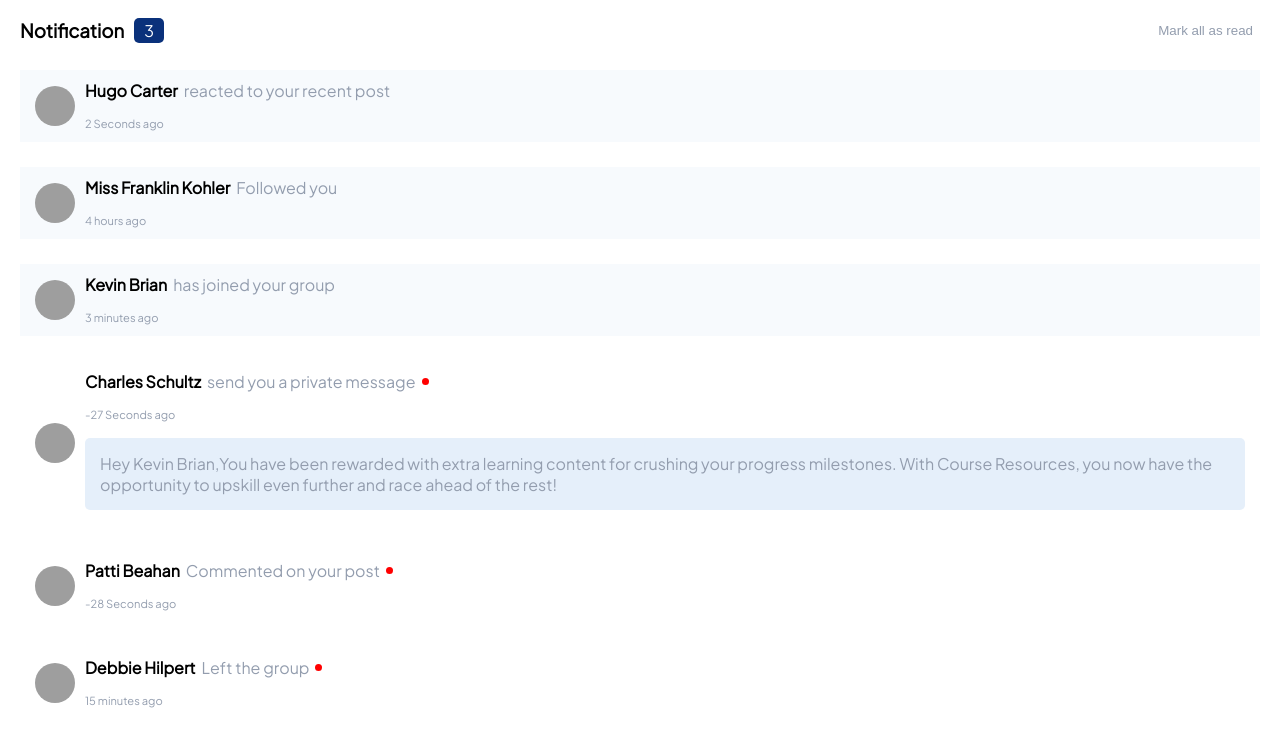
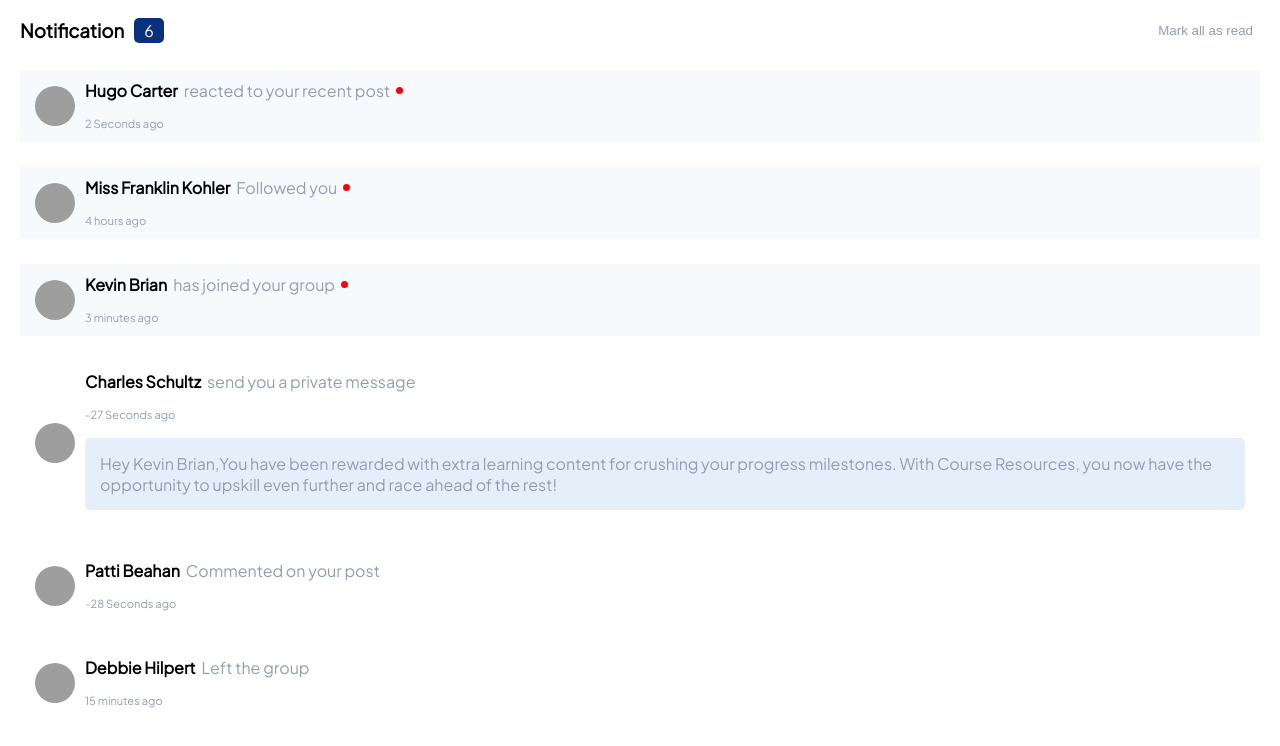
Before and after one commit to realkevinbrian/NotificationApp, a React (Create React App) app: page / in a window 1280 px wide. Shown: the top 746 px of the page. Built offline with nearby package versions, Linux system fonts and the light colour scheme; grey boxes are pictures that could not be loaded.

Commit message:
Added useEffect Hook && Added Display Notification Length

```diff
--- a/src/components/Appbar.js
+++ b/src/components/Appbar.js
@@ -1,13 +1,15 @@
 import React from "react";
+import useFetch from "../hooks/useFetch";
 import { AppbarContainer, AppbarHead, Badge } from "../styled/Appbar.styled";
 
 function Appbar() {
+  const { feeds, loading } = useFetch();
   return (
     <AppbarContainer>
       <AppbarHead>
         <h3>Notification</h3>
         <Badge>
-          <span>3</span>
+          {feeds.length > 0 && !loading && <span>{feeds.length}</span>}
         </Badge>
       </AppbarHead>
 
--- a/src/components/Notification.js
+++ b/src/components/Notification.js
@@ -21,7 +21,7 @@ export function Notification({ data }) {
           <span>{data.author}</span>
           <p>{data.subject}</p>
           <span
-            className={data.status === "read" ? "recentFeedDot" : ""}
+            className={data.status !== "read" ? "recentFeedDot" : ""}
           ></span>
         </div>
 
--- a/src/components/NotificationViewer.js
+++ b/src/components/NotificationViewer.js
@@ -1,38 +1,19 @@
-import React, { useEffect, useState } from "react";
-import {
-  NotificationViewerContainer,
-} from "../styled/Notification.styled";
-import axios from "axios";
-import sample from "../assets/images/avatar-jacob-thompson.webp"
+import React, {  } from "react";
+import { NotificationViewerContainer } from "../styled/Notification.styled";
 import { Notification } from "./Notification";
+import useFetch from "../hooks/useFetch";
 
 function NotificationViewer() {
-  let [feeds, setFeeds] = useState([]);
-  let [loading, isLoading] = useState(false);
-
-  useEffect(() => {
-    isLoading(true);
-    axios
-      .get("db.json")
-      .then((resp) => {
-        isLoading(false);
-        setFeeds(resp.data);
-      })
-      .catch((error) => {
-        isLoading(false);
-        console.log(error);
-      });
-  }, []);
+  const { feeds, loading } = useFetch();
 
   return (
     <NotificationViewerContainer>
+      {loading && <small>Loading</small>}
+      {feeds.length < 0 && <h5>No posts</h5>}
       {Array.from(feeds)
         .filter((item, index) => index <= 10)
         .map((feed) => (
-          <Notification
-          key={feed.id}
-          data={feed}
-          />
+          <Notification key={feed.id} data={feed} />
         ))}
     </NotificationViewerContainer>
   );
--- /dev/null
+++ b/src/hooks/useFetch.js
@@ -0,0 +1,32 @@
+import axios from "axios";
+import React, { useEffect, useState } from "react";
+
+function useFetch() {
+  let [feeds, setFeeds] = useState([]);
+  let [loading, isLoading] = useState(false);
+
+  useEffect(() => {
+    isLoading(true);
+    let umount = true;
+    axios
+      .get("db.json")
+      .then((resp) => {
+        if (umount) {
+          isLoading(false);
+          setFeeds(resp.data);
+        }
+      })
+      .catch((error) => {
+        isLoading(false);
+        console.log(error);
+      });
+
+    return () => {
+      umount = false;
+    };
+  }, []);
+
+  return { feeds, loading };
+}
+
+export default useFetch;
--- a/src/styled/Notification.styled.js
+++ b/src/styled/Notification.styled.js
@@ -45,6 +45,7 @@ export const NotificationContent = styled.div`
 
   div.header {
     display: flex;
+    flex-wrap: wrap;
     gap: 6px;
     flex: 1;
     align-items: center
```
